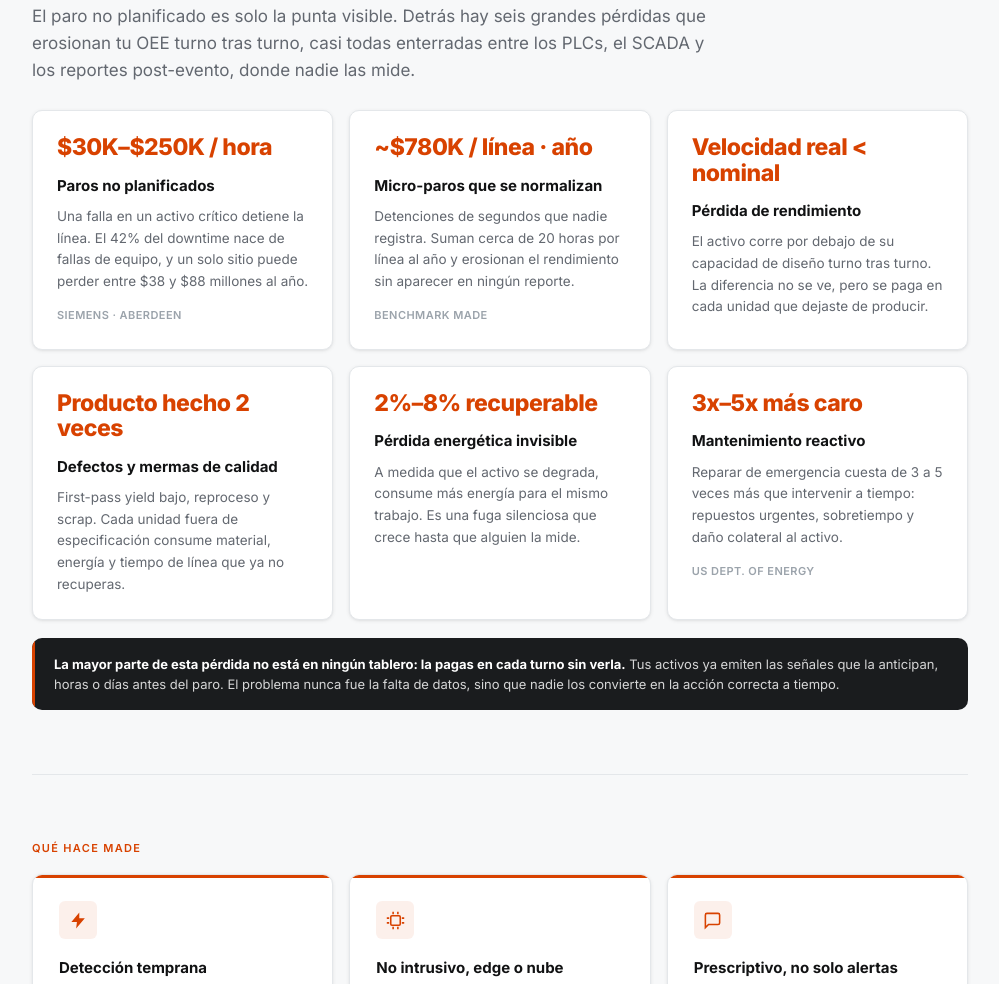
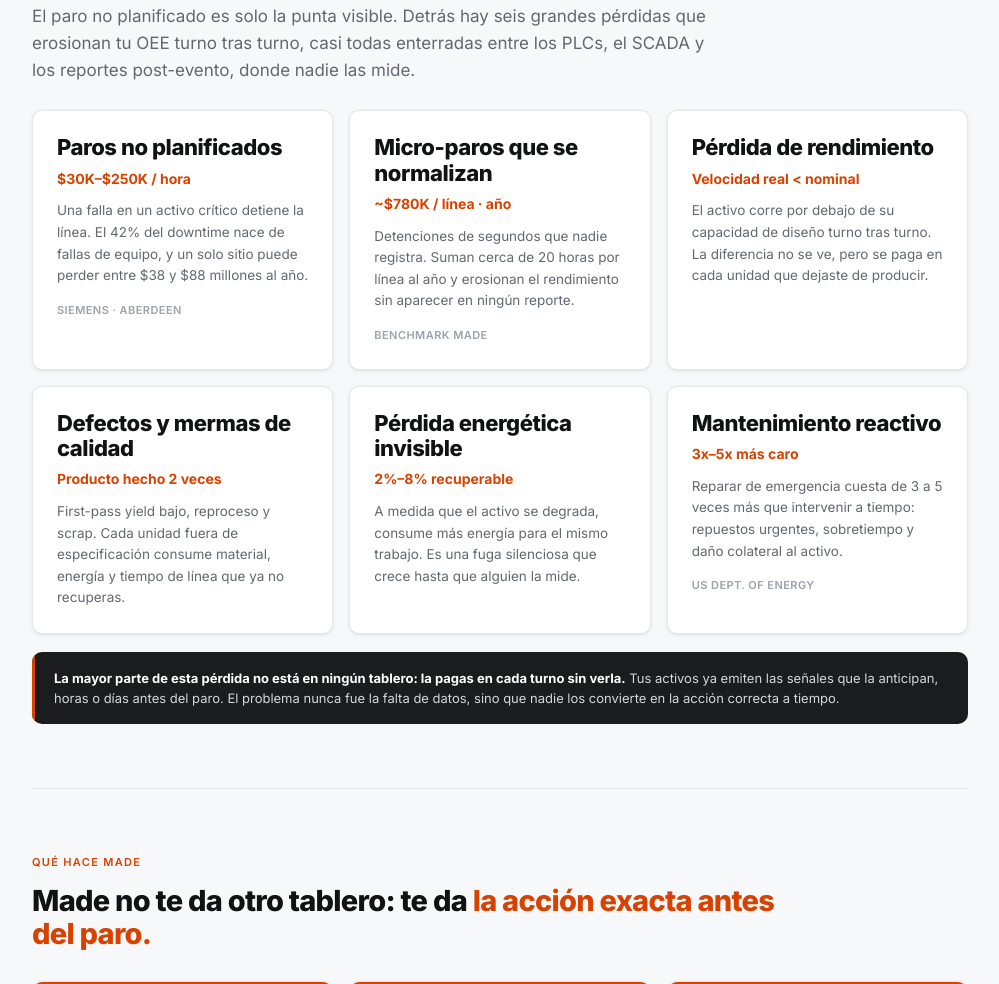
Before and after one commit to gpc51/mademo, a plain HTML site: page discovery/index.html in a window 1280 px wide. Shown: the part 706-1690 px from the top of the page, without its empty margins (140-1139 px from the left). Drawn offline with Linux system fonts and the light colour scheme.

Commit message:
Mejoras de copy y visuales en discovery
- Loss cards: nombre del problema como titulo, cifra como dato de apoyo
- "Que hace Made": statement de venta como encabezado
- "Como funciona Made OS": menciona maquinas legacy, quita las dos vinetas
- "Dos formas de integracion": agrega imagenes de edge device y plataforma
- Form: quita "Gratuita" del label

```diff
--- a/discovery/index.html
+++ b/discovery/index.html
@@ -130,6 +130,7 @@
   .case-grid{display:grid;grid-template-columns:repeat(3,1fr);gap:16px;}
   .integ-grid{display:grid;grid-template-columns:repeat(2,1fr);gap:16px;}
   .integ-name{font-size:16px;font-weight:700;color:var(--black);margin-bottom:8px;}
+  .case-img{width:100%;height:180px;object-fit:cover;border-radius:var(--r);margin-bottom:16px;display:block;border:1px solid var(--border);}
   .case{
     background:var(--white);border:1px solid var(--border);border-radius:var(--r-lg);
     padding:24px 24px;box-shadow:var(--sh);display:flex;flex-direction:column;
@@ -154,13 +155,15 @@
 
   /* ── LOSS CARDS ── */
   .s-intro{font-size:17px;color:var(--gray);line-height:1.6;max-width:680px;margin:-6px 0 26px;}
+  .s-head{font-size:29px;font-weight:800;line-height:1.15;letter-spacing:-.025em;color:var(--black);max-width:780px;margin:-4px 0 30px;}
+  .s-head em{color:var(--orange);font-style:normal;}
   .loss-grid{display:grid;grid-template-columns:repeat(3,1fr);gap:16px;}
   .loss{
     background:var(--white);border:1px solid var(--border);border-radius:var(--r-lg);
     padding:24px 24px;box-shadow:var(--sh);display:flex;flex-direction:column;
   }
-  .loss-stat{font-size:23px;font-weight:800;color:var(--orange);letter-spacing:-.02em;line-height:1.1;margin-bottom:12px;}
-  .loss-title{font-size:15px;font-weight:700;color:var(--black);margin-bottom:8px;}
+  .loss-stat{font-size:22px;font-weight:800;color:var(--black);letter-spacing:-.02em;line-height:1.15;margin-bottom:6px;}
+  .loss-title{font-size:14px;font-weight:700;color:var(--orange);margin-bottom:10px;}
   .loss-desc{font-size:13.5px;color:var(--gray);line-height:1.6;}
   .loss-src{font-size:11px;color:var(--gray-l);font-weight:600;letter-spacing:.04em;
     text-transform:uppercase;margin-top:14px;}
@@ -332,35 +335,35 @@ posthog.init('phc_p4YSg59589ph2dTtqFuJXpZLKDYpExRwNhYU9FXmewmG',{api_host:'https
     <p class="s-intro">El paro no planificado es solo la punta visible. Detrás hay seis grandes pérdidas que erosionan tu OEE turno tras turno, casi todas enterradas entre los PLCs, el SCADA y los reportes post-evento, donde nadie las mide.</p>
     <div class="loss-grid">
       <div class="loss">
-        <div class="loss-stat">$30K–$250K / hora</div>
-        <div class="loss-title">Paros no planificados</div>
+        <div class="loss-stat">Paros no planificados</div>
+        <div class="loss-title">$30K–$250K / hora</div>
         <div class="loss-desc">Una falla en un activo crítico detiene la línea. El 42% del downtime nace de fallas de equipo, y un solo sitio puede perder entre $38 y $88 millones al año.</div>
         <div class="loss-src">Siemens · Aberdeen</div>
       </div>
       <div class="loss">
-        <div class="loss-stat">~$780K / línea · año</div>
-        <div class="loss-title">Micro-paros que se normalizan</div>
+        <div class="loss-stat">Micro-paros que se normalizan</div>
+        <div class="loss-title">~$780K / línea · año</div>
         <div class="loss-desc">Detenciones de segundos que nadie registra. Suman cerca de 20 horas por línea al año y erosionan el rendimiento sin aparecer en ningún reporte.</div>
         <div class="loss-src">Benchmark Made</div>
       </div>
       <div class="loss">
-        <div class="loss-stat">Velocidad real &lt; nominal</div>
-        <div class="loss-title">Pérdida de rendimiento</div>
+        <div class="loss-stat">Pérdida de rendimiento</div>
+        <div class="loss-title">Velocidad real &lt; nominal</div>
         <div class="loss-desc">El activo corre por debajo de su capacidad de diseño turno tras turno. La diferencia no se ve, pero se paga en cada unidad que dejaste de producir.</div>
       </div>
       <div class="loss">
-        <div class="loss-stat">Producto hecho 2 veces</div>
-        <div class="loss-title">Defectos y mermas de calidad</div>
+        <div class="loss-stat">Defectos y mermas de calidad</div>
+        <div class="loss-title">Producto hecho 2 veces</div>
         <div class="loss-desc">First-pass yield bajo, reproceso y scrap. Cada unidad fuera de especificación consume material, energía y tiempo de línea que ya no recuperas.</div>
       </div>
       <div class="loss">
-        <div class="loss-stat">2%–8% recuperable</div>
-        <div class="loss-title">Pérdida energética invisible</div>
+        <div class="loss-stat">Pérdida energética invisible</div>
+        <div class="loss-title">2%–8% recuperable</div>
         <div class="loss-desc">A medida que el activo se degrada, consume más energía para el mismo trabajo. Es una fuga silenciosa que crece hasta que alguien la mide.</div>
       </div>
       <div class="loss">
-        <div class="loss-stat">3x–5x más caro</div>
-        <div class="loss-title">Mantenimiento reactivo</div>
+        <div class="loss-stat">Mantenimiento reactivo</div>
+        <div class="loss-title">3x–5x más caro</div>
         <div class="loss-desc">Reparar de emergencia cuesta de 3 a 5 veces más que intervenir a tiempo: repuestos urgentes, sobretiempo y daño colateral al activo.</div>
         <div class="loss-src">US Dept. of Energy</div>
       </div>
@@ -377,6 +380,7 @@ posthog.init('phc_p4YSg59589ph2dTtqFuJXpZLKDYpExRwNhYU9FXmewmG',{api_host:'https
 <section class="section">
   <div class="wrap">
     <div class="s-label">Qué hace Made</div>
+    <h2 class="s-head">Made no te da otro tablero: te da <em>la acción exacta antes del paro.</em></h2>
     <div class="feat-grid">
       <div class="feat">
         <div class="feat-icon">
@@ -409,6 +413,7 @@ posthog.init('phc_p4YSg59589ph2dTtqFuJXpZLKDYpExRwNhYU9FXmewmG',{api_host:'https
 <section class="section">
   <div class="wrap">
     <div class="s-label">Cómo funciona Made OS</div>
+    <p class="s-intro">Funciona sobre tu infraestructura actual, incluidas máquinas legacy y controladores de generaciones anteriores. No reemplazamos tu equipo, lo volvemos inteligente.</p>
     <div class="steps">
       <div class="step">
         <div class="step-line"></div>
@@ -439,16 +444,6 @@ posthog.init('phc_p4YSg59589ph2dTtqFuJXpZLKDYpExRwNhYU9FXmewmG',{api_host:'https
         <div class="step-desc">La precisión se compone cada ciclo. Medición de impacto en OEE, turno tras turno.</div>
       </div>
     </div>
-    <div class="pilot-pills">
-      <span class="pill">
-        <svg viewBox="0 0 24 24" fill="none" stroke="currentColor" stroke-width="2.4"><path d="M20 6L9 17l-5-5"/></svg>
-        Sin modificar la lógica de control ni cableado nuevo
-      </span>
-      <span class="pill">
-        <svg viewBox="0 0 24 24" fill="none" stroke="currentColor" stroke-width="2.4"><path d="M20 6L9 17l-5-5"/></svg>
-        Primeras plantas elegibles sin costo de implementación API
-      </span>
-    </div>
   </div>
 </section>
 
@@ -460,12 +455,14 @@ posthog.init('phc_p4YSg59589ph2dTtqFuJXpZLKDYpExRwNhYU9FXmewmG',{api_host:'https
     <div class="s-label">Dos formas de integración</div>
     <div class="integ-grid">
       <div class="case">
+        <img class="case-img" src="../assets/edge-device.jpg" alt="Made Edge: dispositivo de IA industrial instalado en tablero DIN rail" loading="lazy">
         <span class="case-badge">Edge · Dispositivo en planta</span>
         <div class="integ-name">NVIDIA Jetson Orin Nano</div>
         <div class="case-problem">IA dedicada instalada en sitio por Made OS. Inferencia local en el Jetson, hasta 67 TOPS, con respuesta de baja latencia junto a la máquina.</div>
         <div class="case-result">Ideal para líneas que requieren visión local, cómputo aislado y respuesta determinística en planta.</div>
       </div>
       <div class="case">
+        <img class="case-img" src="../assets/platform-screenshot.png" alt="Made OS: plataforma web con análisis de sensores y agente conversacional" loading="lazy">
         <span class="case-badge">Nube · Software + API</span>
         <div class="integ-name">Acceso gestionado en la nube</div>
         <div class="case-problem">Se autoinstala en tu PC o servidor actual y conecta vía OPC UA en menos de una hora. Nube dedicada, WSS en tiempo real y sin límites de tokens.</div>
@@ -481,7 +478,7 @@ posthog.init('phc_p4YSg59589ph2dTtqFuJXpZLKDYpExRwNhYU9FXmewmG',{api_host:'https
 <!-- ══ FORMULARIO DISCOVERY ══ -->
 <section class="section form-wrap" id="form">
   <div class="wrap">
-    <div class="s-label">Evaluación de pérdidas operativas · Gratuita</div>
+    <div class="s-label">Evaluación de pérdidas operativas</div>
     <p class="hero-sub" style="font-size:15px;margin-bottom:28px;">Cuéntanos sobre tu planta y recibe una estimación de tus pérdidas, oportunidades de mejora y factibilidad de implementación, personalizada antes de la primera reunión. Toma menos de 5 minutos.</p>
 
     <div class="form-card">
```
